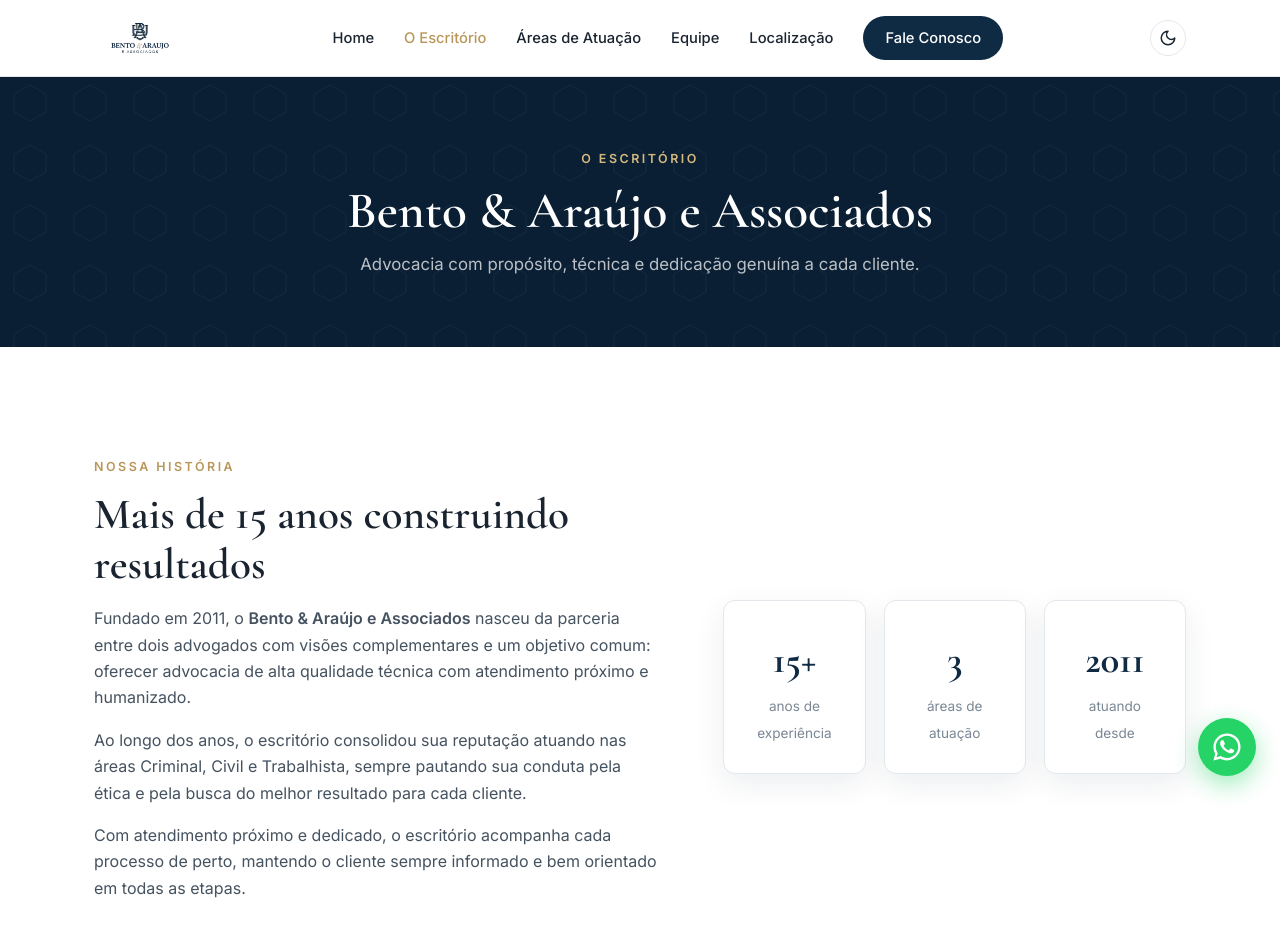
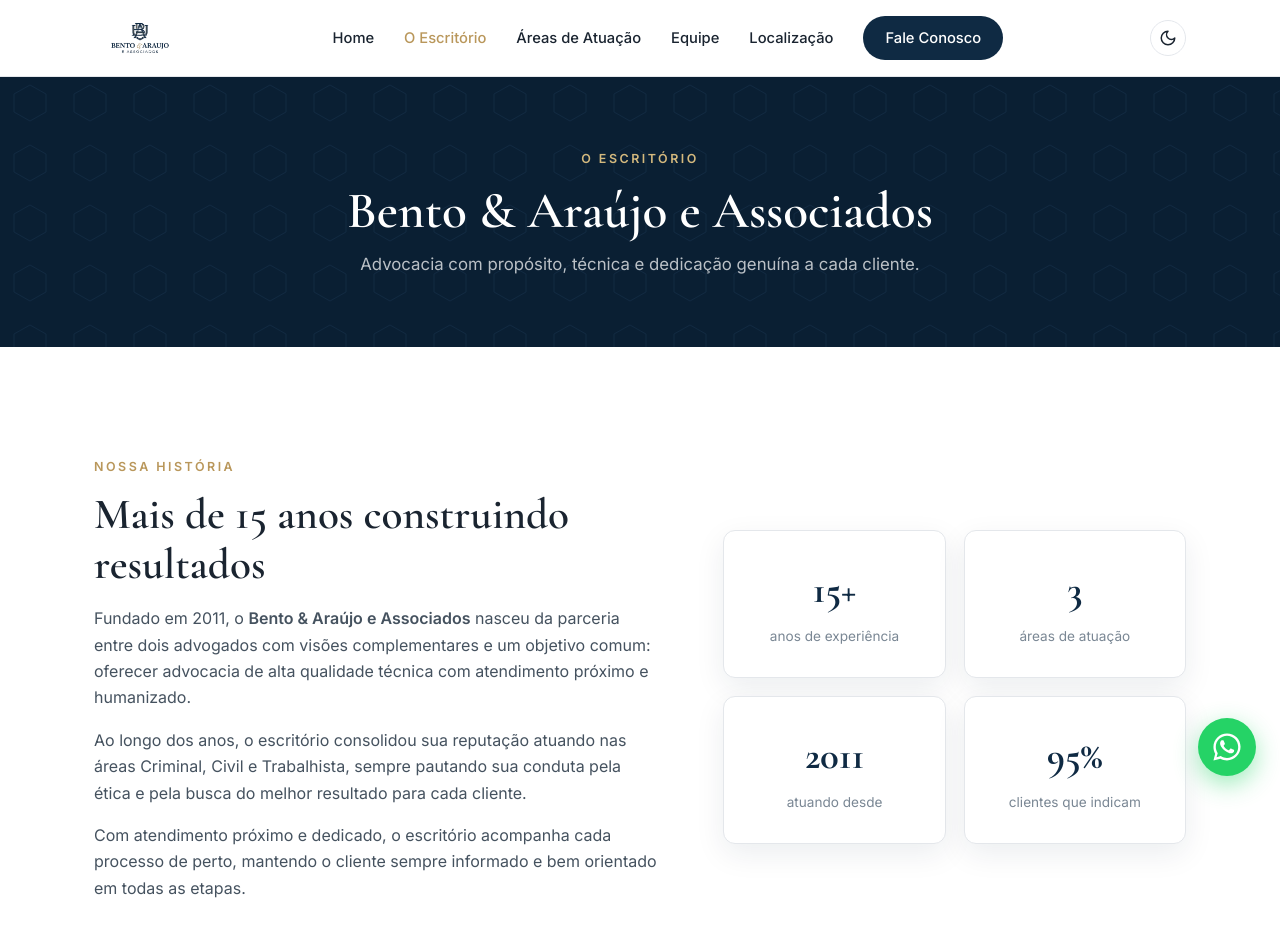
Before and after one commit to 77bueno/bento-araujo-site, a React (Vite) app: page /sobre in a window 1280 px wide. Shown: the top 936 px of the page. Built offline with nearby package versions, Linux system fonts and the light colour scheme.

Commit message:
Recoloca 95% clientes que indicam nos stats

```diff
--- a/src/index.css
+++ b/src/index.css
@@ -134,7 +134,7 @@ a:hover { color: var(--gold); }
 .grid-2 { display: grid; grid-template-columns: 1.1fr .9fr; gap: 64px; align-items: center; }
 
 /* ===== Stats ===== */
-.stats { display: grid; grid-template-columns: repeat(3, 1fr); gap: 18px; }
+.stats { display: grid; grid-template-columns: 1fr 1fr; gap: 18px; }
 .stat {
   background: var(--bg); border: 1px solid var(--line); border-radius: var(--radius);
   padding: 28px 24px; text-align: center; box-shadow: var(--shadow);
--- a/src/pages/Sobre.jsx
+++ b/src/pages/Sobre.jsx
@@ -7,6 +7,7 @@ const stats = [
   { num: '15+',  label: 'anos de experiência' },
   { num: '3',    label: 'áreas de atuação' },
   { num: '2011', label: 'atuando desde' },
+  { num: '95%',  label: 'clientes que indicam' },
 ]
 
 const values = [
```
